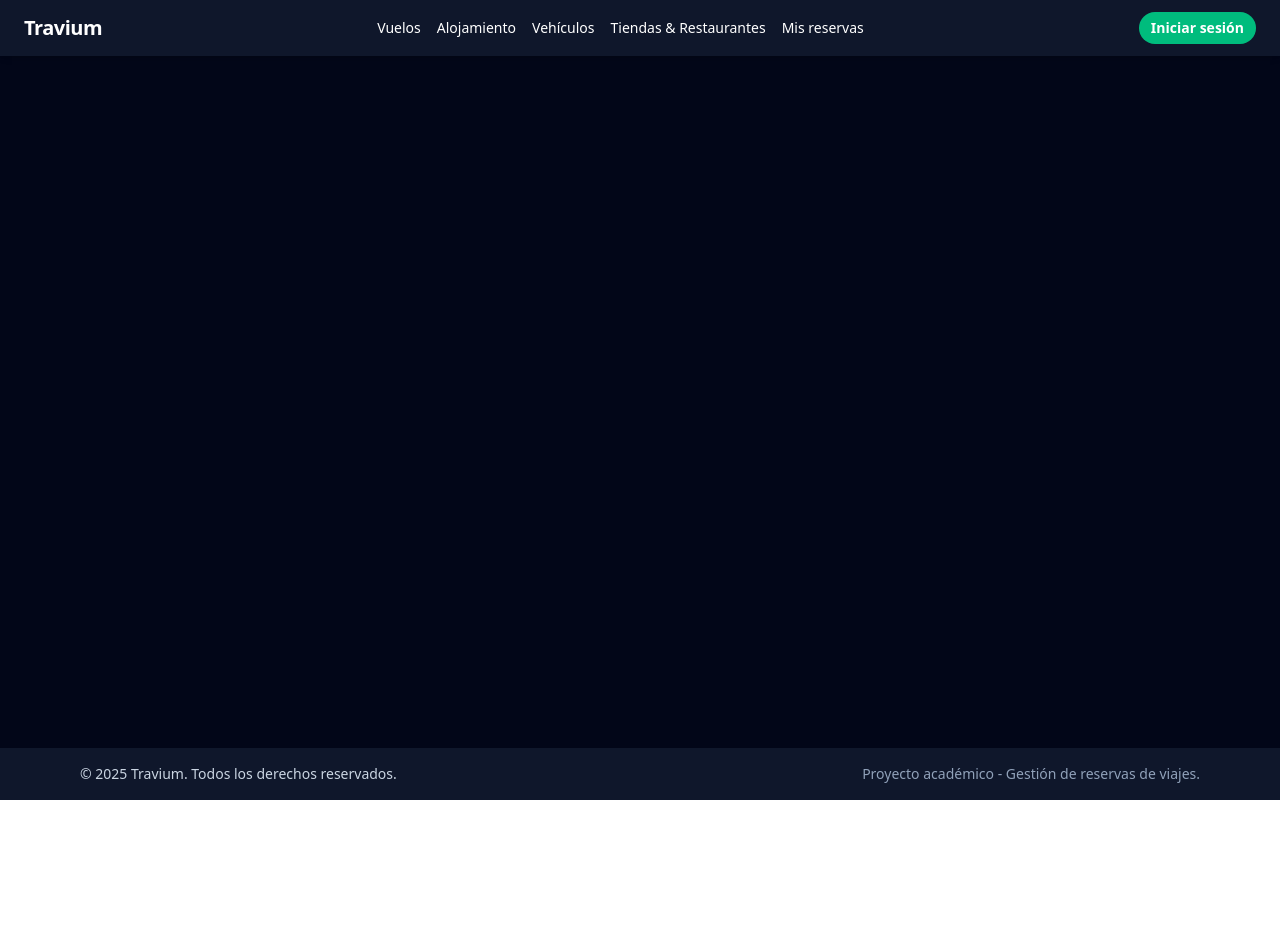
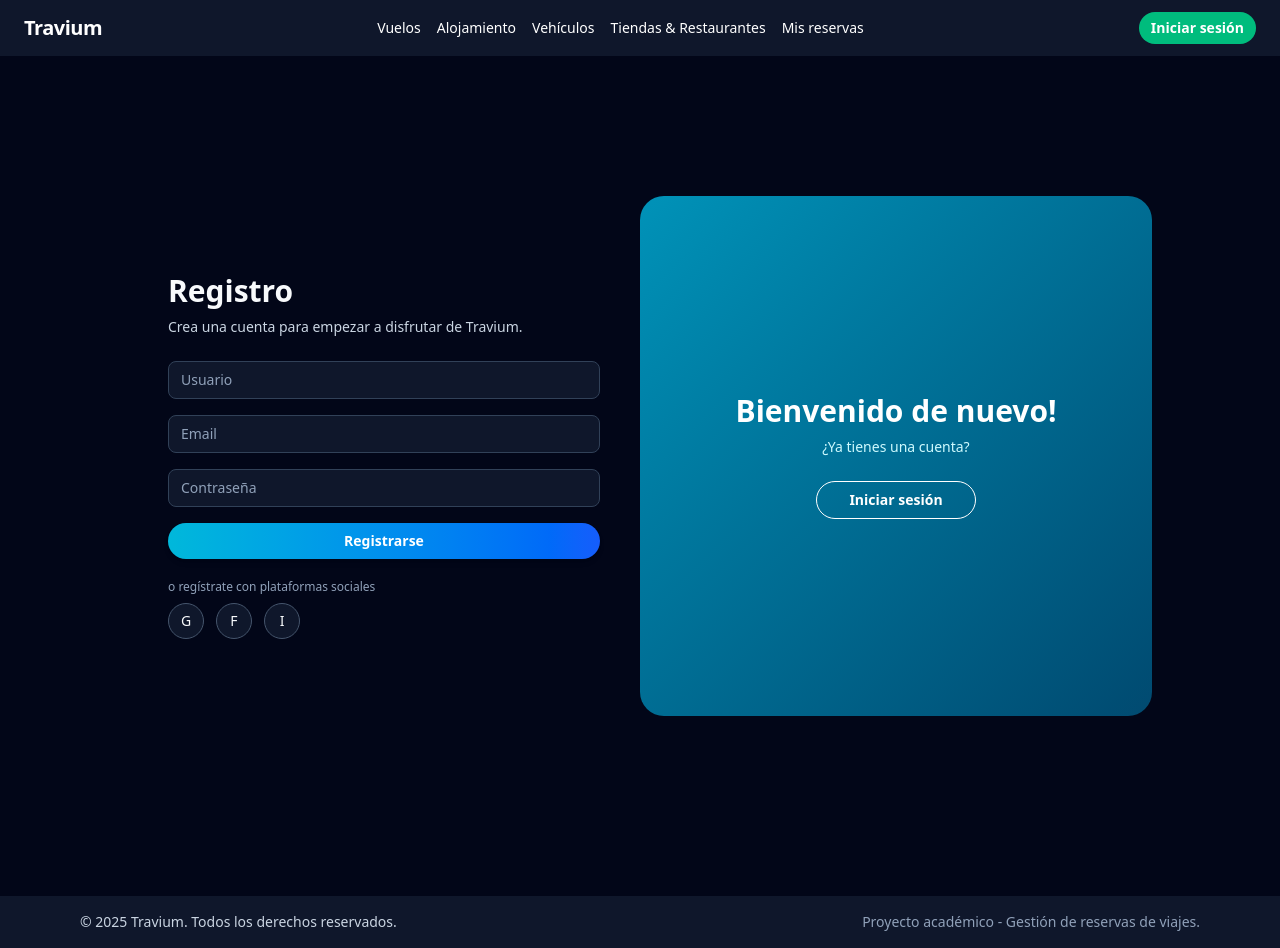
Before and after one commit to itspablito/Travium, a React (Vite) app: page /login in a window 1280 px wide. Before the commit the page ends 800 px from the top, so only its background shows below. Built offline with nearby package versions, Linux system fonts and the light colour scheme.

Commit message:
interfaz login

```diff
--- a/src/App.jsx
+++ b/src/App.jsx
@@ -3,6 +3,7 @@ import Navbar from './components/layout/Navbar'
 import Footer from './components/layout/Footer'
 
 import HomePage from './pages/main/HomePage'
+import Loging from './pages/main/Login'
 import FlightsPage from './pages/vehicles/FlightsPage'
 import LodgingPage from './pages/lodging/LodgingPage'
 import VehiclesPage from './pages/vehicles/VehiclesPage'
@@ -20,6 +21,7 @@ return (
           <Route path="/" element={<HomePage />} />
           <Route path="/flights" element={<FlightsPage />} />
           <Route path="/lodging" element={<LodgingPage />} />
+          <Route path="/login" element={<Loging />} />
           <Route path="/vehicles" element={<VehiclesPage />} />
           <Route path="/experiences" element={<ExperiencesPage />} />
           <Route path="/reservations" element={<ReservationsPage />} />
--- a/src/components/layout/Navbar.jsx
+++ b/src/components/layout/Navbar.jsx
@@ -27,9 +27,13 @@ export default function Navbar() {
         </NavLink>
       </div>
 
-      <button className="px-3 py-1.5 text-xs sm:text-sm rounded-full bg-emerald-500 hover:bg-emerald-400 font-semibold">
+      {/* ⭐ BOTÓN QUE AHORA REDIRIGE AL LOGIN */}
+      <Link
+        to="/login"
+        className="px-3 py-1.5 text-xs sm:text-sm rounded-full bg-emerald-500 hover:bg-emerald-400 font-semibold"
+      >
         Iniciar sesión
-      </button>
+      </Link>
     </nav>
   )
 }
--- /dev/null
+++ b/src/pages/main/Login.jsx
@@ -0,0 +1,146 @@
+// src/pages/main/Loging.jsx
+import React, { useState } from "react";
+
+const Loging = () => {
+  // false = vista Registro (panel a la derecha)
+  // true  = vista Login   (panel a la izquierda)
+  const [isLogin, setIsLogin] = useState(false);
+
+  const handleSubmit = (e) => {
+    e.preventDefault();
+    console.log("Enviando formulario:", isLogin ? "Iniciar Sesión" : "Registro");
+  };
+
+  return (
+    <div className="min-h-screen flex items-center justify-center bg-slate-950 px-4">
+      {/* Contenedor principal: sin tarjeta, solo layout */}
+      <div className="relative w-full max-w-5xl h-[520px] overflow-hidden">
+        <div className="relative flex h-full">
+          {/* ===================== COLUMNA IZQUIERDA (REGISTRO) ===================== */}
+          <div className="w-1/2 h-full flex items-center justify-center px-10 py-8">
+            {!isLogin && (
+              <div className="w-full text-slate-50">
+                <h2 className="text-3xl font-bold mb-2">Registro</h2>
+                <p className="text-sm text-slate-300 mb-6">
+                  Crea una cuenta para empezar a disfrutar de Travium.
+                </p>
+
+                <form onSubmit={handleSubmit} className="space-y-4">
+                  <input
+                    type="text"
+                    placeholder="Usuario "
+                    className="w-full px-3 py-2 rounded-lg border border-slate-700 bg-slate-900 text-sm text-slate-100 placeholder-slate-400 focus:outline-none focus:ring-2 focus:ring-cyan-400 focus:border-cyan-400"
+                  />
+                  <input
+                    type="email"
+                    placeholder="Email"
+                    className="w-full px-3 py-2 rounded-lg border border-slate-700 bg-slate-900 text-sm text-slate-100 placeholder-slate-400 focus:outline-none focus:ring-2 focus:ring-cyan-400 focus:border-cyan-400"
+                  />
+                  <input
+                    type="password"
+                    placeholder="Contraseña"
+                    className="w-full px-3 py-2 rounded-lg border border-slate-700 bg-slate-900 text-sm text-slate-100 placeholder-slate-400 focus:outline-none focus:ring-2 focus:ring-cyan-400 focus:border-cyan-400"
+                  />
+
+                  <button
+                    type="submit"
+                    className="w-full py-2 rounded-full bg-gradient-to-r from-cyan-500 to-blue-600 text-white font-semibold text-sm shadow-md hover:opacity-90 transition"
+                  >
+                    Registrarse
+                  </button>
+                </form>
+
+                <div className="mt-5">
+                  <p className="text-xs text-slate-400 mb-2">
+                    o regístrate con plataformas sociales
+                  </p>
+                  <div className="flex gap-3 text-sm">
+                    <button className="w-9 h-9 rounded-full border border-slate-600 flex items-center justify-center bg-slate-900">
+                      G
+                    </button>
+                    <button className="w-9 h-9 rounded-full border border-slate-600 flex items-center justify-center bg-slate-900">
+                      F
+                    </button>
+                    <button className="w-9 h-9 rounded-full border border-slate-600 flex items-center justify-center bg-slate-900">
+                      I
+                    </button>
+                  </div>
+                </div>
+              </div>
+            )}
+          </div>
+
+          {/* ===================== COLUMNA DERECHA (LOGIN) ===================== */}
+          <div className="w-1/2 h-full flex items-center justify-center px-10 py-8">
+            {isLogin && (
+              <div className="w-full text-slate-50">
+                <h2 className="text-3xl font-bold mb-2">Iniciar Sesión</h2>
+                <p className="text-sm text-slate-300 mb-6">
+                  Bienvenido de nuevo, ingresa a tu cuenta.
+                </p>
+
+                <form onSubmit={handleSubmit} className="space-y-4">
+                  <input
+                    type="email"
+                    placeholder="Email"
+                    className="w-full px-3 py-2 rounded-lg border border-slate-700 bg-slate-900 text-sm text-slate-100 placeholder-slate-400 focus:outline-none focus:ring-2 focus:ring-cyan-400 focus:border-cyan-400"
+                  />
+                  <input
+                    type="password"
+                    placeholder="Contraseña"
+                    className="w-full px-3 py-2 rounded-lg border border-slate-700 bg-slate-900 text-sm text-slate-100 placeholder-slate-400 focus:outline-none focus:ring-2 focus:ring-cyan-400 focus:border-cyan-400"
+                  />
+
+                  <button
+                    type="submit"
+                    className="w-full py-2 rounded-full bg-gradient-to-r from-cyan-500 to-blue-600 text-white font-semibold text-sm shadow-md hover:opacity-90 transition"
+                  >
+                    Iniciar Sesión
+                  </button>
+                </form>
+
+                <button className="mt-3 text-xs text-cyan-300 hover:underline text-left">
+                  ¿Olvidaste tu contraseña?
+                </button>
+              </div>
+            )}
+          </div>
+
+          {/* ===================== PANEL AZUL ANIMADO ===================== */}
+            <div
+              className={`
+                absolute top-0 left-0 z-20
+                h-full w-1/2
+                bg-gradient-to-br from-cyan-600 to-sky-900 text-white
+                flex flex-col items-center justify-center text-center px-10
+                transition-transform duration-[600ms] ease-in-out
+                ${isLogin ? "translate-x-0" : "translate-x-full"}
+                rounded-3xl
+              `}
+            >
+
+            <h2 className="text-3xl font-bold mb-2">
+              {isLogin ? "Hola, Amig@!" : "Bienvenido de nuevo!"}
+            </h2>
+
+            <p className="text-sm text-cyan-100 mb-6 max-w-xs">
+              {isLogin
+                ? "Ingresa tus datos personales y comienza tu viaje con nosotros"
+                : "¿Ya tienes una cuenta?"}
+            </p>
+
+            <button
+              type="button"
+              onClick={() => setIsLogin((prev) => !prev)}
+              className="border border-white px-8 py-2 rounded-full text-sm font-semibold hover:bg-white hover:text-sky-900 transition"
+            >
+              {isLogin ? "Registrarse" : "Iniciar sesión"}
+            </button>
+          </div>
+        </div>
+      </div>
+    </div>
+  );
+};
+
+export default Loging;
```
